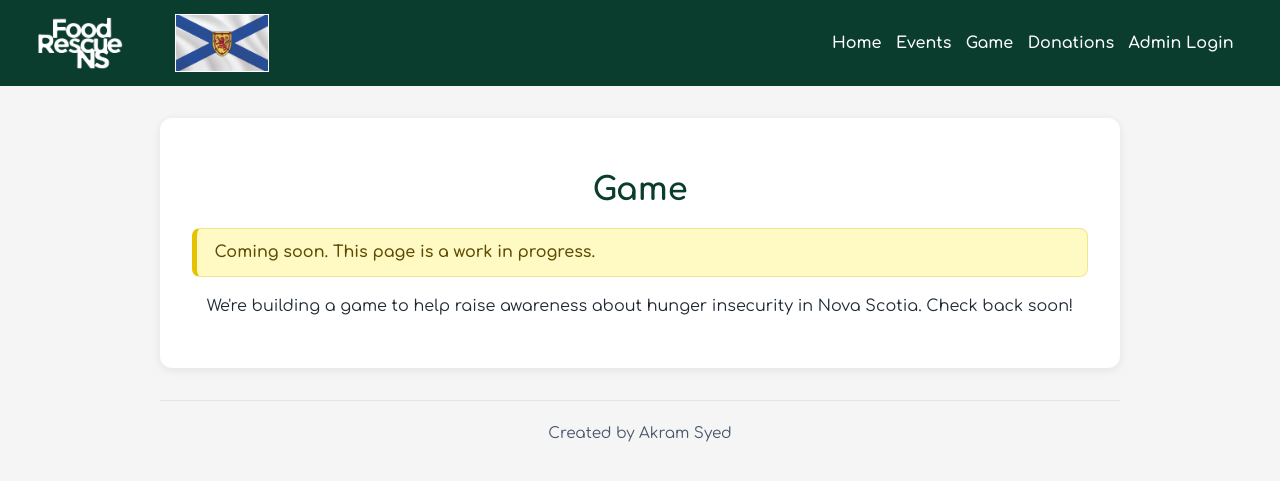
After one commit to AKRAMNSYED/FoodRescueNovaScotia, a Django app: page /game/ in a window 1280 px wide. The commit adds this page. Shown: the top 481 px of the page. Run offline with Django 5.2, Linux system fonts and the light colour scheme.

Commit message:
Add Game placeholder page with nav link
Co-authored-by: Copilot <223556219+Copilot@users.noreply.github.com>

```diff
--- a/core/templates/core/base.html
+++ b/core/templates/core/base.html
@@ -347,6 +347,7 @@
             {% if user.is_authenticated and user.is_staff %}
                 <a href="{% url 'chat' %}"{% if current == 'chat' %} aria-current="page"{% endif %}>Chat</a>
             {% endif %}
+            <a href="{% url 'game' %}"{% if current == 'game' %} aria-current="page"{% endif %}>Game</a>
             <a href="{% url 'donations' %}"{% if current == 'donations' or current == 'donation_success' %} aria-current="page"{% endif %}>Donations</a>
             <a href="/admin/">Admin Login</a>
         </div>
--- /dev/null
+++ b/core/templates/core/game.html
@@ -0,0 +1,17 @@
+{% extends 'core/base.html' %}
+
+{% block title %}Game | Nova Scotia Hunger Insecurity{% endblock %}
+
+{% block content %}
+<div class="card fade-section" style="text-align: center;">
+    <h1>Game</h1>
+    <div role="status" style="margin: 1rem 0; padding: 0.9rem 1.1rem; background: #fff9c4; border: 1px solid #f0e68c; border-left: 5px solid #e6c200; border-radius: 8px; color: #5c4b00; font-weight: 600; text-align: left;">
+        Coming soon. This page is a work in progress.
+    </div>
+    <p>We're building a game to help raise awareness about hunger insecurity in Nova Scotia. Check back soon!</p>
+</div>
+
+<div class="credits fade-section">
+    Created by Akram Syed
+</div>
+{% endblock %}
--- a/core/urls.py
+++ b/core/urls.py
@@ -11,6 +11,7 @@ urlpatterns = [
     path('events/<int:event_id>/register/', views.register_for_event, name='register_for_event'),
     path('events/comment/', views.add_comment, name='add_comment'),
     path('events/comment/<int:comment_id>/delete/', views.delete_comment, name='delete_comment'),
+    path('game/', views.game, name='game'),
     path('donations/', views.donations, name='donations'),
     path('donations/create-checkout-session/', views.create_checkout_session, name='create_checkout_session'),
     path('donations/success/', views.donation_success, name='donation_success'),
--- a/core/views.py
+++ b/core/views.py
@@ -232,6 +232,10 @@ def delete_comment(request, comment_id):
     return redirect('events')
 
 
+def game(request):
+    return render(request, 'core/game.html')
+
+
 def donations(request):
     return render(request, 'core/donations.html', {
         'stripe_publishable_key': settings.STRIPE_PUBLISHABLE_KEY,
```
Also changed, not shown: core/tests.py (+9 -0 lines).
